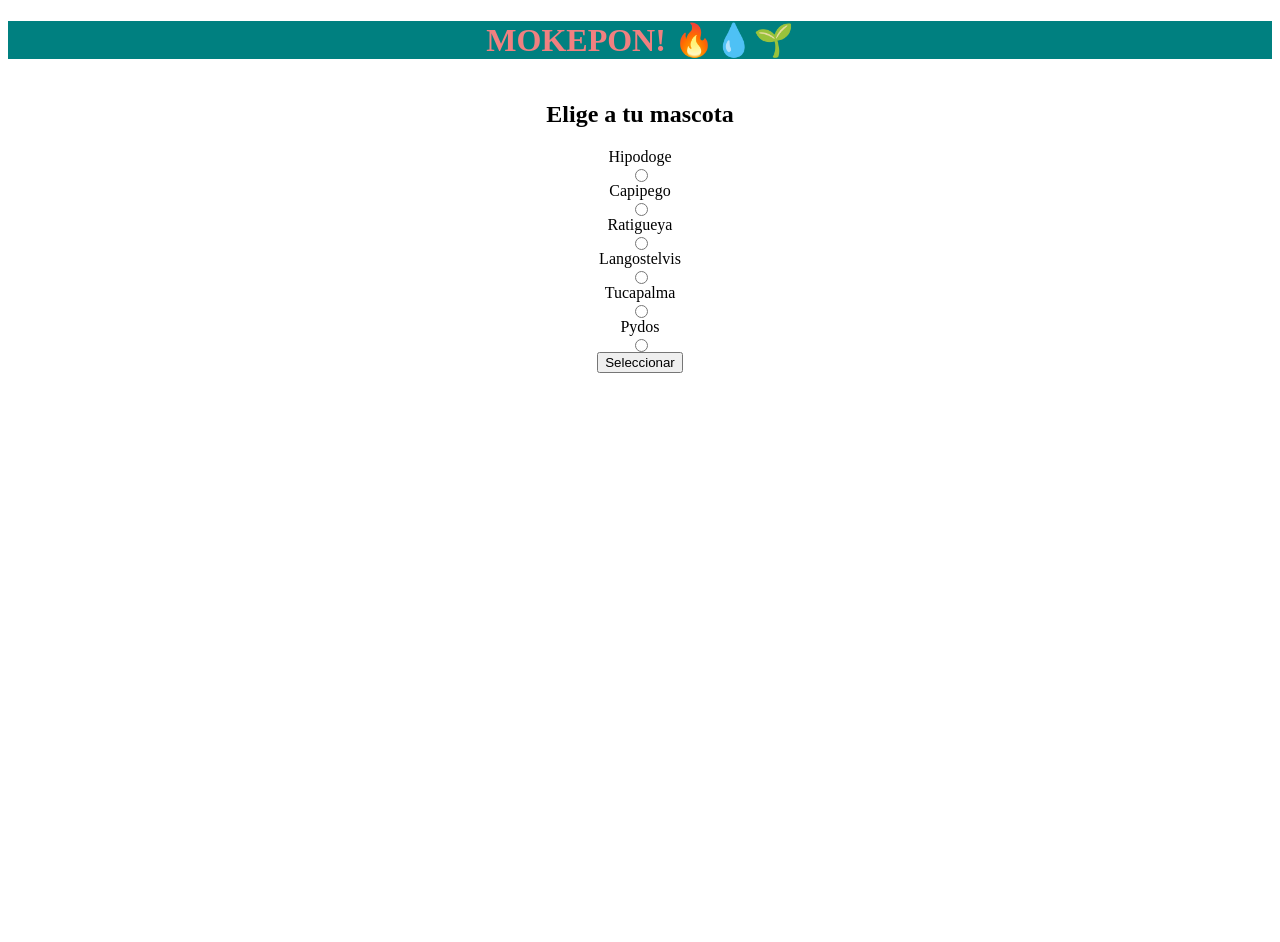
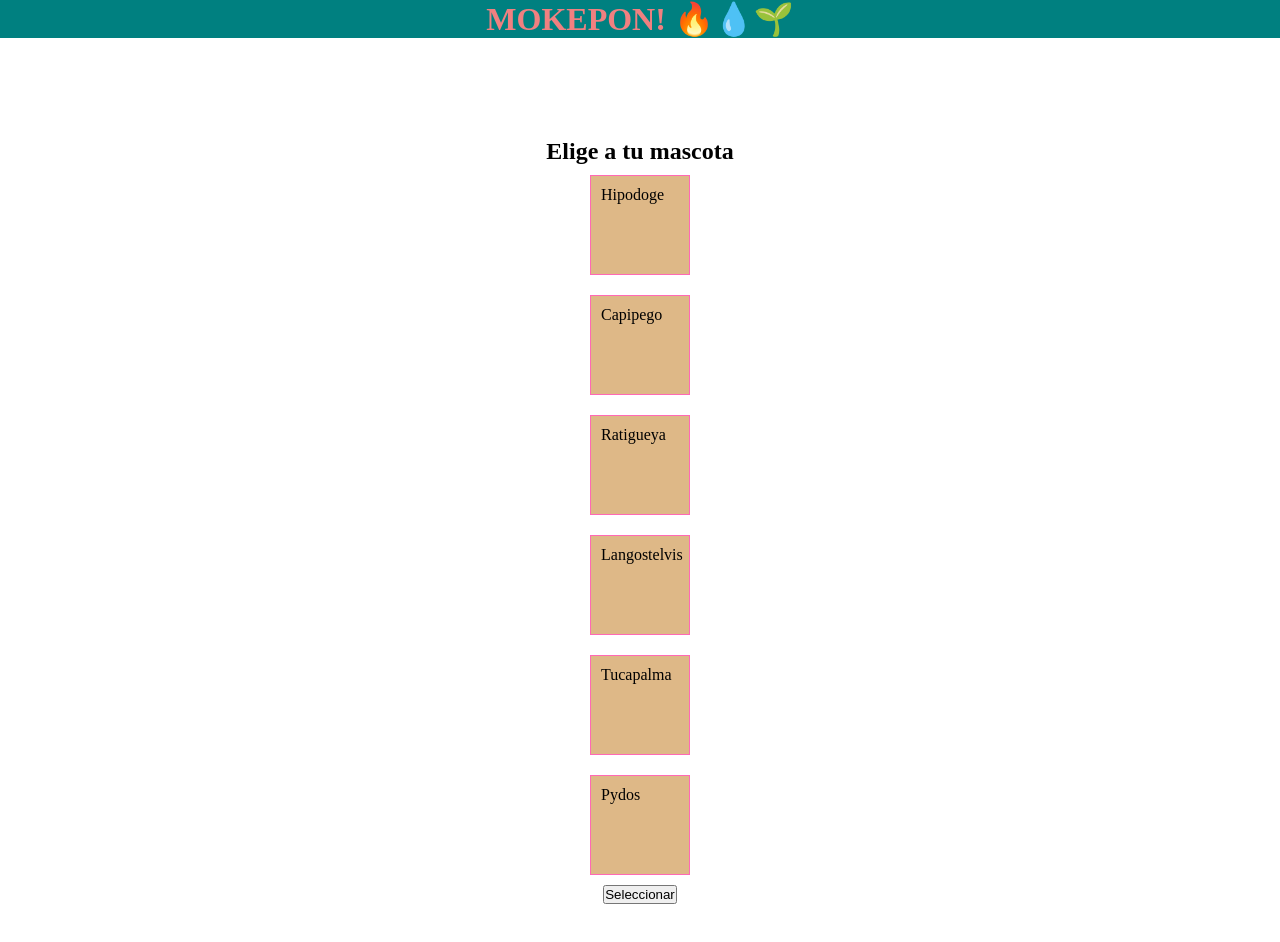
Before and after one commit to cybermito/Nuevo-Curso-de-Programacion-Basica, a plain HTML site: page mokepon/mokepon.html in a window 1280 px wide. Before the commit the page ends 800 px from the top, so only its background shows below. Drawn offline with Linux system fonts and the light colour scheme.

Commit message:
modificaciones pendientes 13 de Agosto de 2023

```diff
--- a/mokepon/mokepon.html
+++ b/mokepon/mokepon.html
@@ -13,22 +13,22 @@
     <section id="seleccionar-mascota">
         <h2>Elige a tu mascota</h2>
 
-        <label for="hipodoge">Hipodoge</label>
+        <label class="tarjeta-mokepon" for="hipodoge">Hipodoge</label>
         <input type="radio" name="mascota" id="hipodoge"/>
 
-        <label for="capipepo">Capipego</label>
+        <label class="tarjeta-mokepon" for="capipepo">Capipego</label>
         <input type="radio" name="mascota" id="capipepo"/>
 
-        <label for="ratigueya">Ratigueya</label>
+        <label class="tarjeta-mokepon" for="ratigueya">Ratigueya</label>
         <input type="radio" name="mascota" id="ratigueya"/>
 
-        <label for="langostelvis">Langostelvis</label>
+        <label class="tarjeta-mokepon" for="langostelvis">Langostelvis</label>
         <input type="radio" name="mascota" id="langostelvis"/>
 
-        <label for="tucapalma">Tucapalma</label>
+        <label class="tarjeta-mokepon" for="tucapalma">Tucapalma</label>
         <input type="radio" name="mascota" id="tucapalma"/>
 
-        <label for="pydos">Pydos</label>
+        <label class="tarjeta-mokepon" for="pydos">Pydos</label>
         <input type="radio" name="mascota" id="pydos"/>
 
         <!-- MASCOTAS
--- a/mokepon/style.css
+++ b/mokepon/style.css
@@ -1,3 +1,8 @@
+*{
+    margin: 0;
+    padding: 0;
+    box-sizing: border-box;
+}
 .titulo {
     text-align: center;
     color: lightcoral;
@@ -5,8 +10,22 @@
 }
 
 #seleccionar-mascota{
+    margin: 100px auto;
     display: flex;
     flex-direction: column;
     justify-content: center;
     align-items: center;
 }
+
+.tarjeta-mokepon{
+    margin:10px;
+    width: 100px;
+    height: 100px;
+    padding: 10px;
+    background-color: burlywood;
+    border: 1px solid hotpink;
+}
+
+input{
+    display: none;
+}
```
Also changed, not shown: pagina.html (+1 -1 lines).
